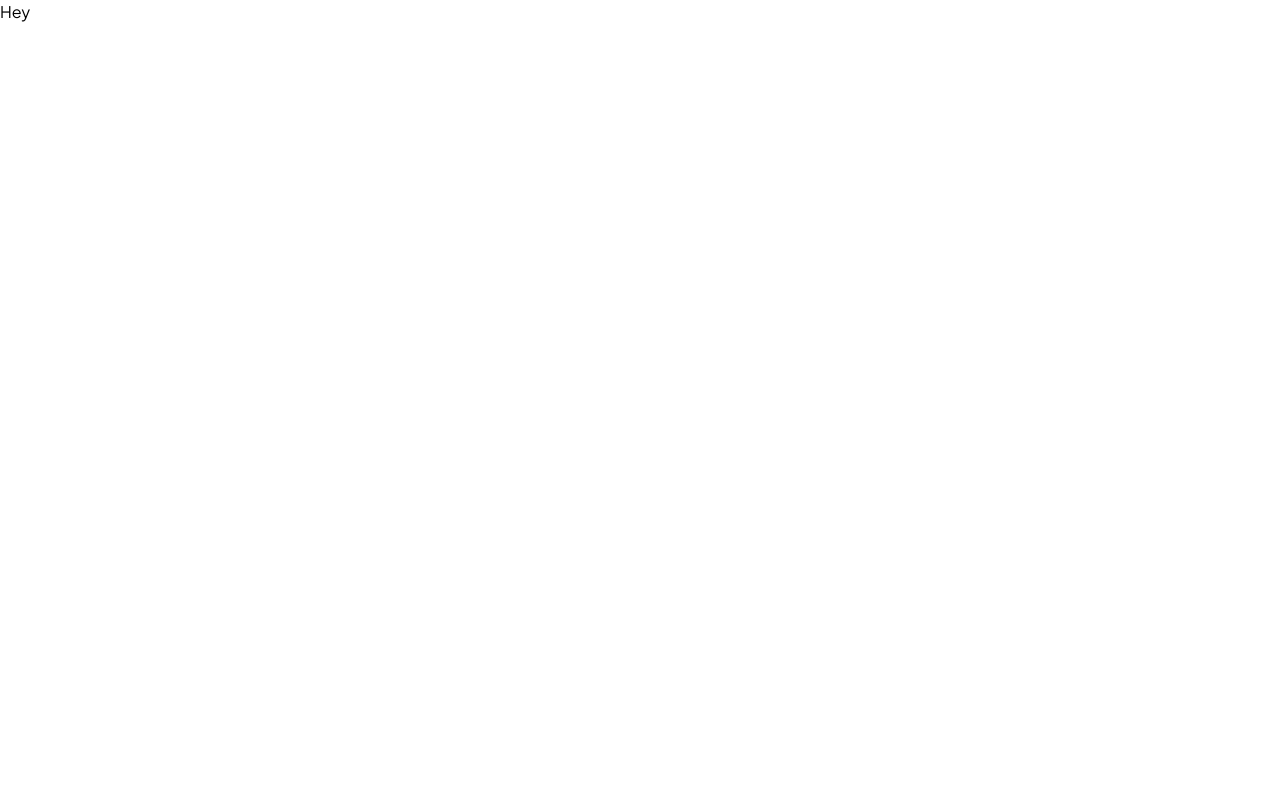
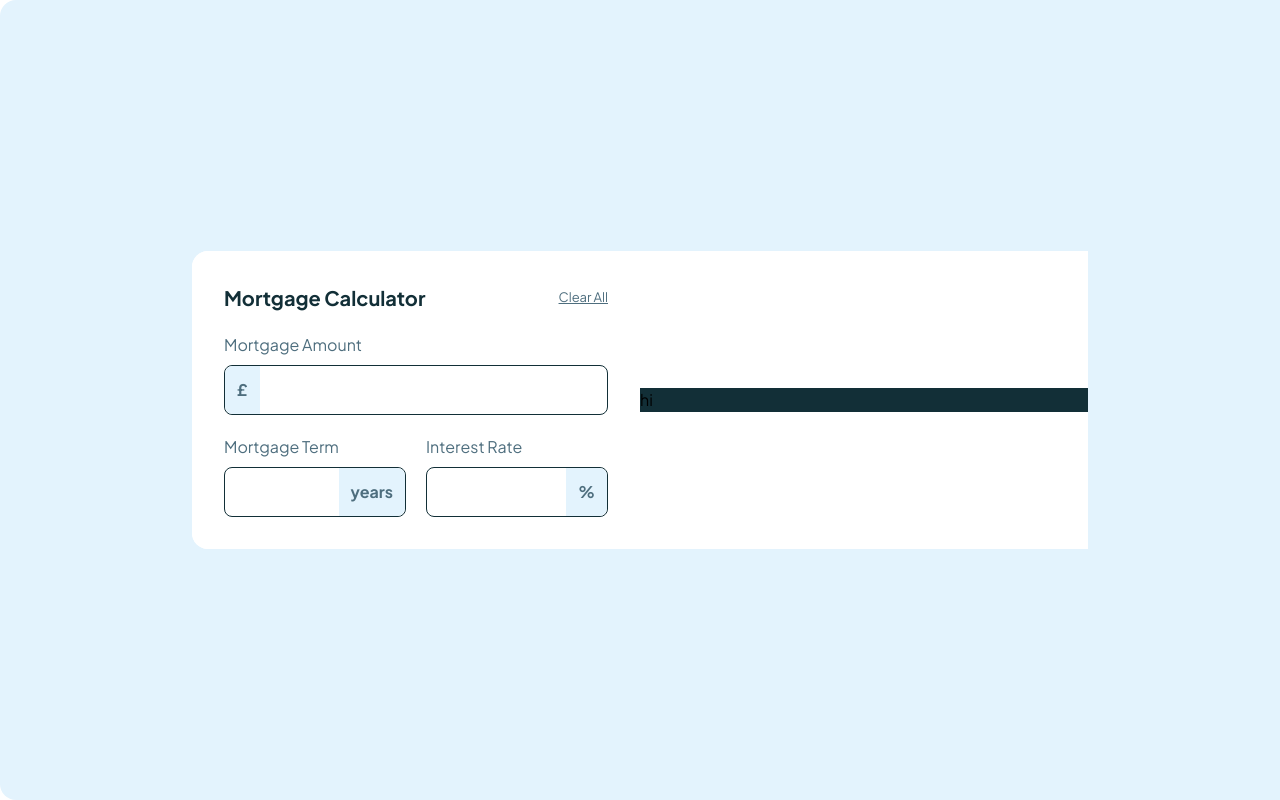
Before and after one commit to SajeedAninda/Mortgage-Repayment-Calculator, a React (Vite) app: page / in a window 1280 px wide. Built offline with nearby package versions, Linux system fonts and the light colour scheme.

Commit message:
Created the input fields

```diff
--- a/src/App.jsx
+++ b/src/App.jsx
@@ -1,8 +1,10 @@
+import Calculator from "./Components/Calculator";
+
 function App() {
 
   return (
     <>
-    Hey
+      <Calculator></Calculator>
     </>
   )
 }
--- /dev/null
+++ b/src/Components/Calculator.jsx
@@ -0,0 +1,77 @@
+import React from 'react';
+
+const Calculator = () => {
+    return (
+        <div className='bg-[#e3f3fd] h-screen flex items-center w-full mx-auto rounded-l-2xl'>
+            <div className='w-[70%] mx-auto flex items-center bg-white rounded-l-2xl '>
+                <div className='calcDiv w-[50%] h-full bg-white rounded-l-2xl p-8'>
+                    <div className='w-full flex justify-between items-center'>
+                        <h2 className='text-[20px] text-[#122f37] font-bold'>Mortgage Calculator</h2>
+                        <p className='text-[#4E6E7E] text-[13px] underline hover:text-[#122f37]'>Clear All</p>
+                    </div>
+
+
+                    <div className='mt-5'>
+                        <form>
+                            <div>
+                                <label className='text-[16px] text-[#4E6E7E]' htmlFor="mortgageAmount">Mortgage Amount</label>
+                                <div className='relative mt-2'>
+                                    <label className='absolute inset-y-0 left-[1px] h-fit flex items-center px-3 py-3 bg-[#e3f3fd] text-[#4E6E7E] text-[16px] font-bold rounded-l-lg top-[1px]'>
+                                        £
+                                    </label>
+                                    <input
+                                        className='block w-full pl-10 pr-3 py-3 text-[16px] font-bold text-[#4E6E7E] bg-transparent border border-[#122f37] rounded-lg focus:outline-none focus:border-[#D7DA2F]'
+                                        type="number"
+                                        name="mortgageAmount"
+                                        id="mortgageAmount"
+                                    />
+                                </div>
+                            </div>
+
+                            <div className='mt-5 flex justify-between items-center gap-5'>
+                                <div className='flex-1'>
+                                    <label className='text-[16px] text-[#4E6E7E]' htmlFor="mortgageTerm">Mortgage Term</label>
+                                    <div className='relative mt-2'>
+                                        <label className='absolute inset-y-0 right-[1px] h-fit flex items-center px-3 py-3 bg-[#e3f3fd] text-[#4E6E7E] text-[16px] font-bold rounded-r-lg top-[1px]'>
+                                            years
+                                        </label>
+                                        <input
+                                            className='block w-full pl-10 pr-3 py-3 text-[16px] font-bold text-[#4E6E7E] bg-transparent border border-[#122f37] rounded-lg focus:outline-none focus:border-[#D7DA2F]'
+                                            type="number"
+                                            name="mortgageTerm"
+                                            id="mortgageTerm"
+                                        />
+                                    </div>
+                                </div>
+
+
+                             <div className='flex-1'>
+                                    <label className='text-[16px] text-[#4E6E7E]' htmlFor="interestRate">Interest Rate</label>
+                                    <div className='relative mt-2'>
+                                        <label className='absolute inset-y-0 right-[1px] h-fit flex items-center px-3 py-3 bg-[#e3f3fd] text-[#4E6E7E] text-[16px] font-bold rounded-r-lg top-[1px]'>
+                                            %
+                                        </label>
+                                        <input
+                                            className='block w-full pl-10 pr-3 py-3 text-[16px] font-bold text-[#4E6E7E] bg-transparent border border-[#122f37] rounded-lg focus:outline-none focus:border-[#D7DA2F]'
+                                            type="number"
+                                            name="interestRate"
+                                            id="interestRate"
+                                        />
+                                    </div>
+                                </div>
+                            </div>
+
+
+                        </form>
+                    </div>
+                </div>
+
+                <div className='resultDiv w-[50%] h-full bg-[#122f37]'>
+                    hi
+                </div>
+            </div>
+        </div>
+    );
+};
+
+export default Calculator;
```
